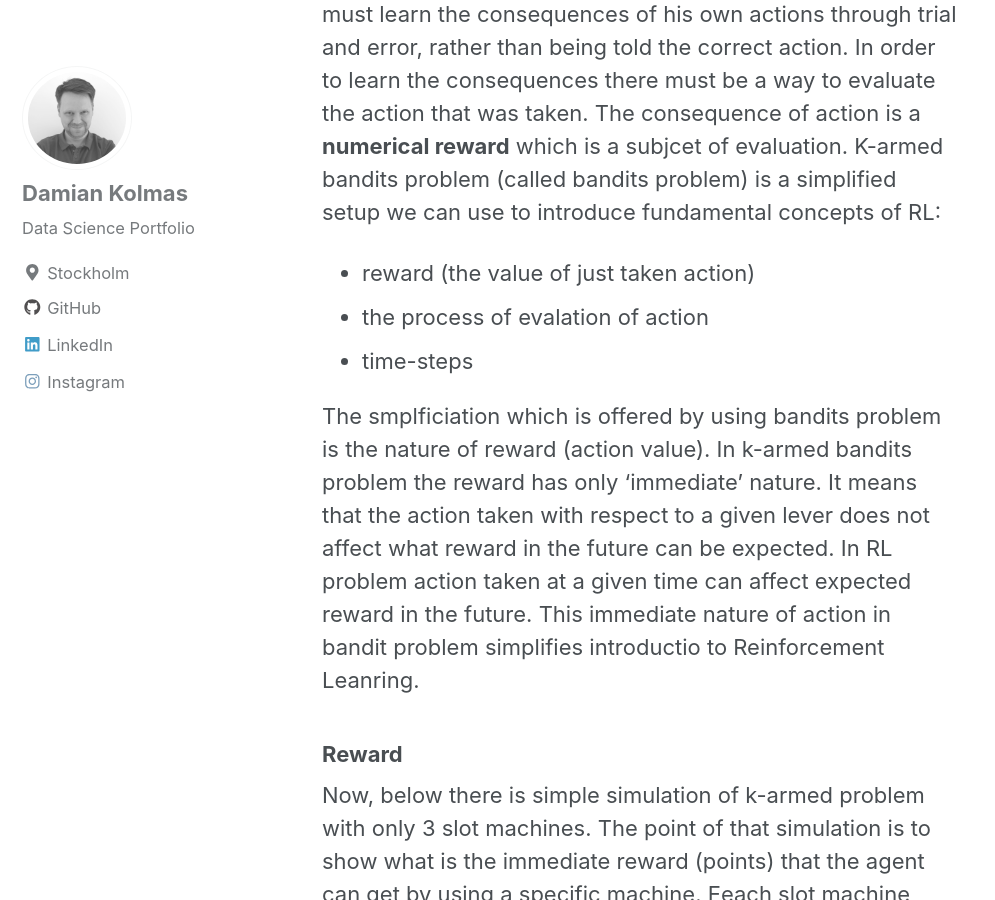
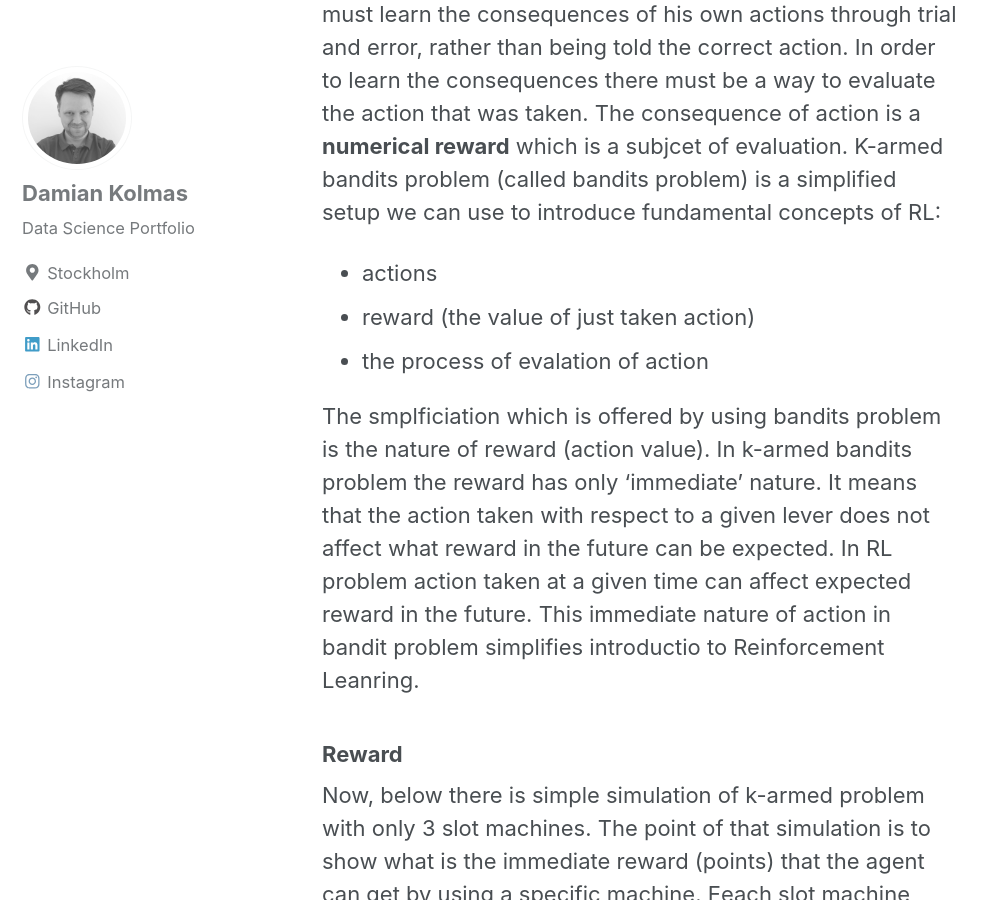
Before and after one commit to DKolmas/DKolmas.github.io, a Jekyll site: the page built from _posts/2019-08-01-Bandit-problem.md, in a window 1280 px wide and 900 px high, scrolled down 1931 px. Shown: the whole window, without its empty margins (0-995 px from the left). Built offline with Jekyll 4.4.1, drawn with Linux system fonts in a browser that asks for light colours; cached includes are drawn as plain includes; formulas are drawn with MathJax 3.

Commit message:
adding and modifing existing content

```diff
--- a/_posts/2019-08-01-Bandit-problem.md
+++ b/_posts/2019-08-01-Bandit-problem.md
@@ -33,9 +33,9 @@
 ### How k-armed bandits problem referes to Reinforcement Learning
 K-armed bandit problem offers simplified envrinment in which evaluative aspect of reinforcement learning can be studied. In Reinforcement Learning, the agent generates its own training data by interacting with the world. The agent must learn the consequences of his own actions through trial and error, rather than being told the correct action. In order to learn the consequences there must be a way to evaluate the action that was taken. The consequence of action is a **numerical reward** which is a subjcet of evaluation.
 K-armed bandits problem (called bandits problem) is a simplified setup we can use to introduce fundamental concepts of RL:
+ - actions
  - reward (the value of just taken action)
  - the process of evalation of action
- - time-steps
 
 The smplficiation which is offered by using bandits problem is the nature of reward (action value). In k-armed bandits problem the reward has only 'immediate' nature. It means that the action taken with respect to a given lever does not affect what reward in the future can be expected. In RL problem action taken at a given time can affect expected reward in the future. This immediate nature of action in bandit problem simplifies introductio to Reinforcement Leanring.
 
@@ -81,7 +81,7 @@
 ### Summary
 
  * k-armed bandit problem is a useful tool to formalize sequencial decison making problem under uncertaininty
- * bandit problem matters in Reinfocement Learninig problem because it intorduces a conept of **reward**, **time step** and **value of action**
+ * bandit problem matters in Reinfocement Learninig problem because it intorduces a conept of **action**,  **reward** and **value of action**
  * In k-armed bandit problem we have an agent (decision maker) who chooses between k actions and receives reward based on the action it chooses
  * the value of an action $$a$$ is the expected reward given the the action $$a$$ is chosen
  * the goal of the agent is to maximize the total expected reward out of all actions taken in sequence (in time-steps)
```
